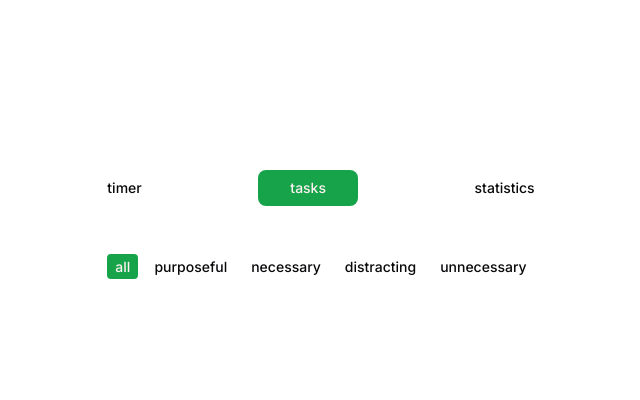
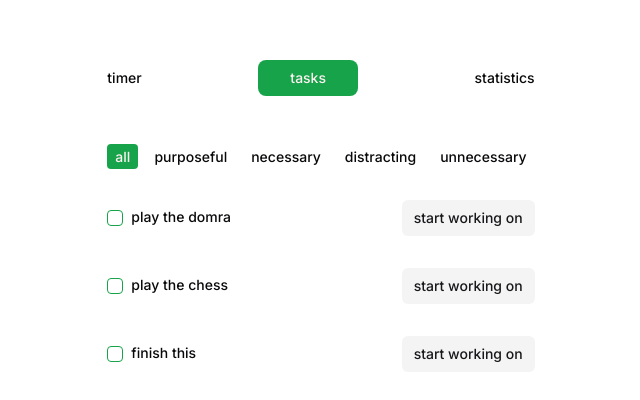
Before and after one commit to sinskiy/strou, a Next.js app: page /tasks in a window 1280 px wide. Shown: the part 152-552 px from the top of the page, without its empty margins (319-959 px from the left). Built offline with nearby package versions, Linux system fonts and the light colour scheme.

Commit message:
add tasks

```diff
--- a/app/globals.css
+++ b/app/globals.css
@@ -81,6 +81,6 @@
 
 @layer components {
   .card {
-    @apply bg-card text-card-foreground p-8 text-center rounded-lg my-4;
+    @apply bg-card text-card-foreground p-8 rounded-lg my-4;
   }
 }
--- a/app/page.tsx
+++ b/app/page.tsx
@@ -5,9 +5,9 @@ import { Label } from "@/components/ui/label";
 export default function Timer() {
   return (
     <>
-      <section className="card">
+      <section className="card text-center">
         <p className="opacity-50">work 1</p>
-        <p className="font-bold text-6xl text-center mt-2 mb-6">
+        <p className="font-bold text-6xl mt-2 mb-6">
           <time>50:00</time>
         </p>
         <div className="flex gap-4 justify-center">
@@ -24,7 +24,9 @@ export default function Timer() {
             play the domra <span className="opacity-30">is current task</span>
           </p>
         </Label>
-        <Button variant="secondary">change</Button>
+        <Button variant="secondary" size="sm">
+          change
+        </Button>
       </section>
     </>
   );
--- a/app/tasks/page.tsx
+++ b/app/tasks/page.tsx
@@ -1,3 +1,4 @@
+import Task from "@/components/task";
 import Tag from "@/components/ui/tag";
 
 const tags = [
@@ -15,8 +16,13 @@ export default function Tasks() {
     </Tag>
   ));
   return (
-    <section className="card">
+    <section className="card space-y-4">
       <ul className="flex gap-2">{tagsList}</ul>
+      <div>
+        <Task title="play the domra" />
+        <Task title="play the chess" />
+        <Task title="finish this" />
+      </div>
     </section>
   );
 }
--- /dev/null
+++ b/components/task.tsx
@@ -0,0 +1,21 @@
+import { Button } from "./ui/button";
+import { Checkbox } from "./ui/checkbox";
+import { Label } from "./ui/label";
+
+interface TaskProps {
+  title: string;
+}
+
+export default function Task({ title }: TaskProps) {
+  return (
+    <div className="flex gap-4 items-center py-4 justify-between w-full">
+      <Label className="flex gap-2">
+        <Checkbox />
+        {title}
+      </Label>
+      <Button variant="secondary" size="sm">
+        start working on
+      </Button>
+    </div>
+  );
+}
```
